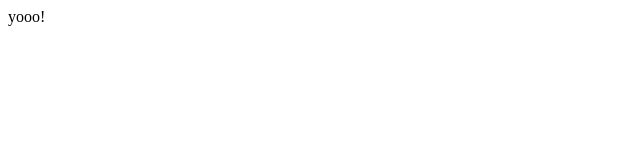
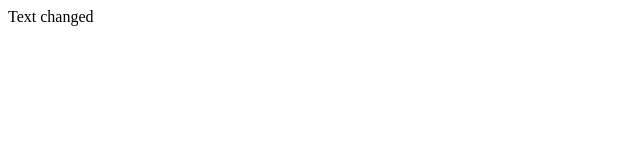
Before and after one commit to SowreRajan-dev/understand-pr-flow, a plain HTML site: page index.html in a window 1280 px wide. Shown: the full height of the page, 0-640 px from the left. Drawn offline with Linux system fonts and the light colour scheme.

Commit message:
body text changed

```diff
--- a/index.html
+++ b/index.html
@@ -7,6 +7,6 @@
     <title>Document</title>
   </head>
   <body>
-    yooo!
+    Text changed
   </body>
 </html>
```
